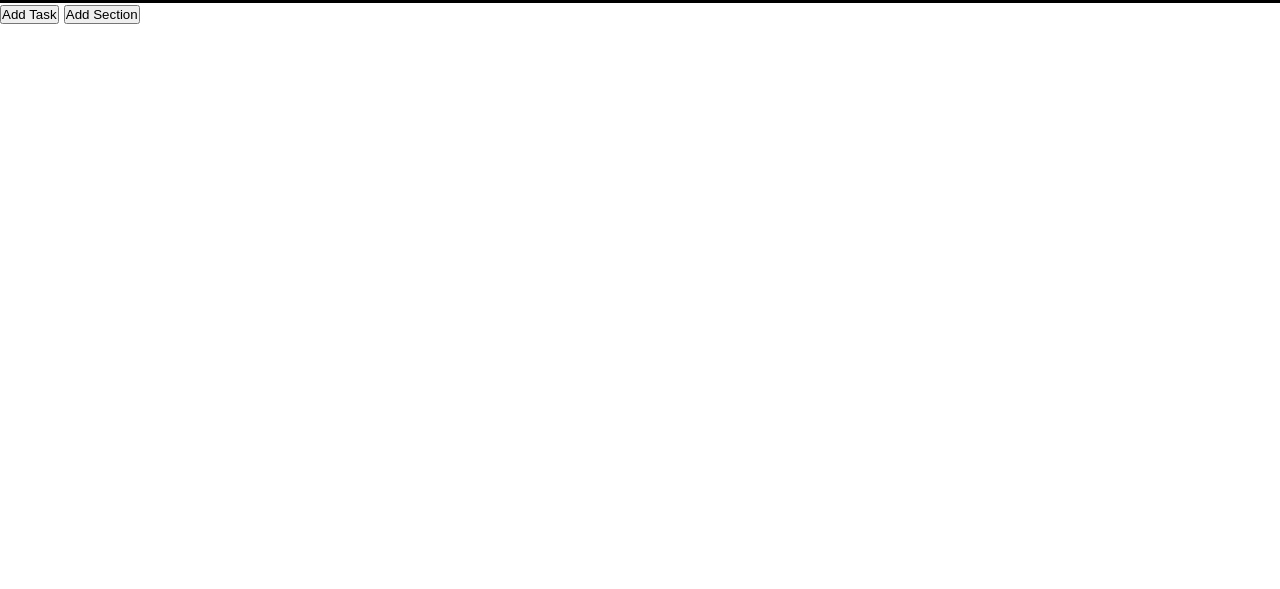
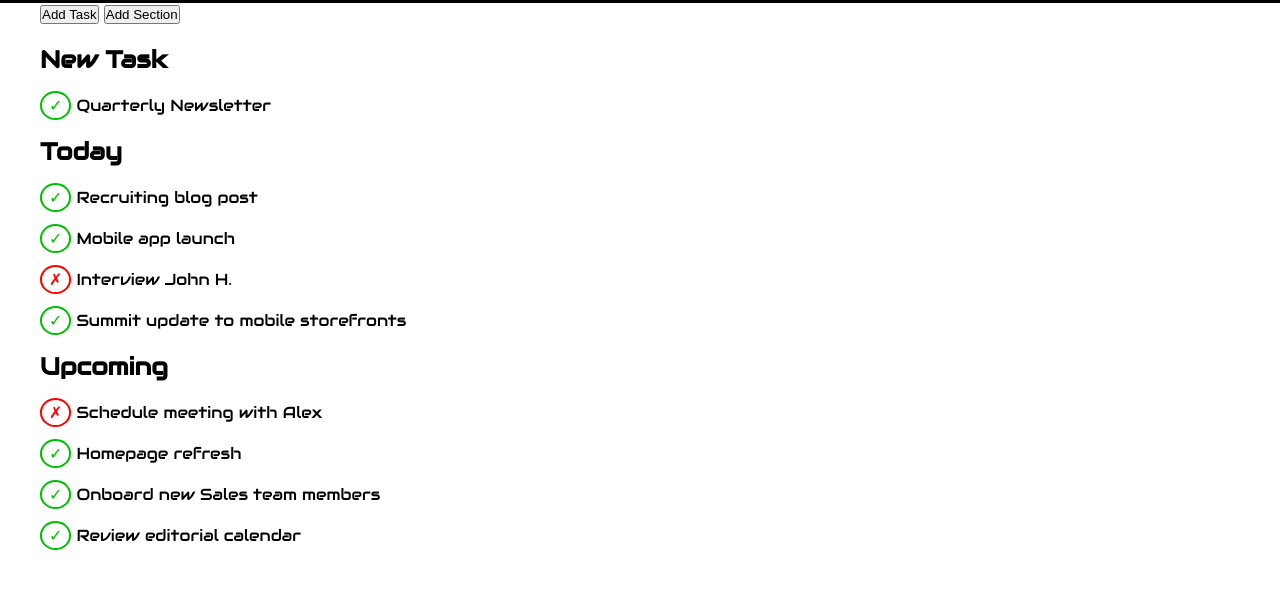
Before and after one commit to LtMilligan/html-css-toboolist, a plain HTML site: page index.html in a window 1280 px wide. Shown: the part 97-686 px from the top of the page. Drawn offline with Linux system fonts and the light colour scheme.

Commit message:
[UPD] Created list and adding entities with css style

```diff
--- a/css/style.css
+++ b/css/style.css
@@ -27,3 +27,31 @@ header {
 #title {
     font-size: 50px;
 }
+
+.container {
+    width: 1200px;
+    margin: 0 auto;
+}
+
+ul {
+    list-style-type: none;
+}
+
+li {
+    margin: 20px 0;
+}
+
+.circle {
+    border: 2px solid;
+    border-radius: 50%;
+    margin-right: 5px;
+    padding: 2px 7px;
+}
+
+.red {
+    color: red;
+}
+
+.green {
+    color: rgb(0, 190, 0);
+}
--- a/index.html
+++ b/index.html
@@ -21,7 +21,32 @@
                 <button class="d-inline-block">Add Section</button>
             </div>
             <div>
-
+                <ul>
+                    <li>
+                        <h2>New Task</h2>
+                        <ul>
+                            <li><span class="circle green">&check;</span>Quarterly Newsletter</li>
+                        </ul>
+                    </li>
+                    <li>
+                        <h2>Today</h2>
+                        <ul>
+                            <li><span class="circle green">&check;</span>Recruiting blog post</li>
+                            <li><span class="circle green">&check;</span>Mobile app launch</li>
+                            <li><span class="circle red">&cross;</span>Interview John H.</li>
+                            <li><span class="circle green">&check;</span>Summit update to mobile storefronts</li>
+                        </ul>
+                    </li>
+                    <li>
+                        <h2>Upcoming</h2>
+                        <ul>
+                            <li><span class="circle red">&cross;</span>Schedule meeting with Alex</li>
+                            <li><span class="circle green">&check;</span>Homepage refresh</li>
+                            <li><span class="circle green">&check;</span>Onboard new Sales team members</li>
+                            <li><span class="circle green">&check;</span>Review editorial calendar</li>
+                        </ul>
+                    </li>
+                </ul>
             </div>
         </div>
     </main>
```
